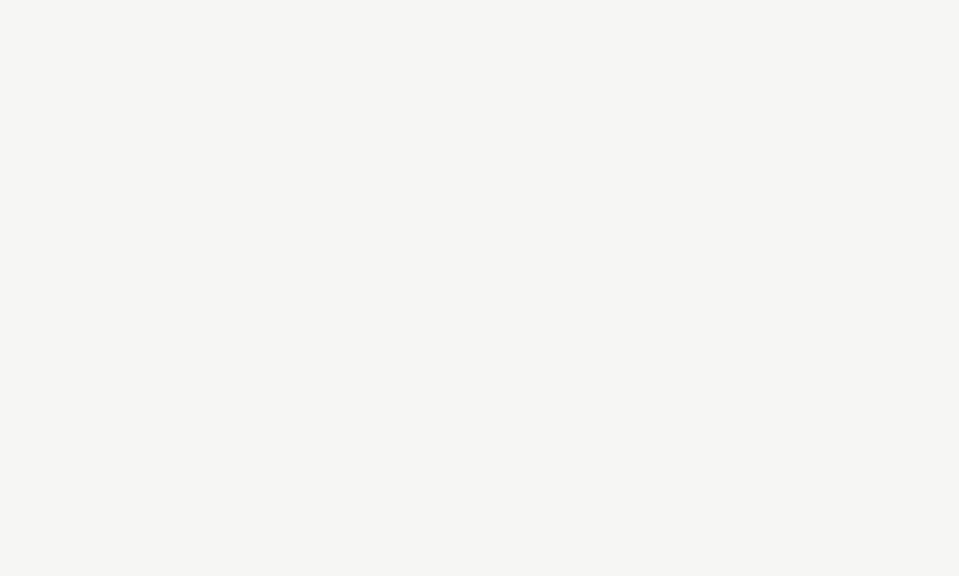
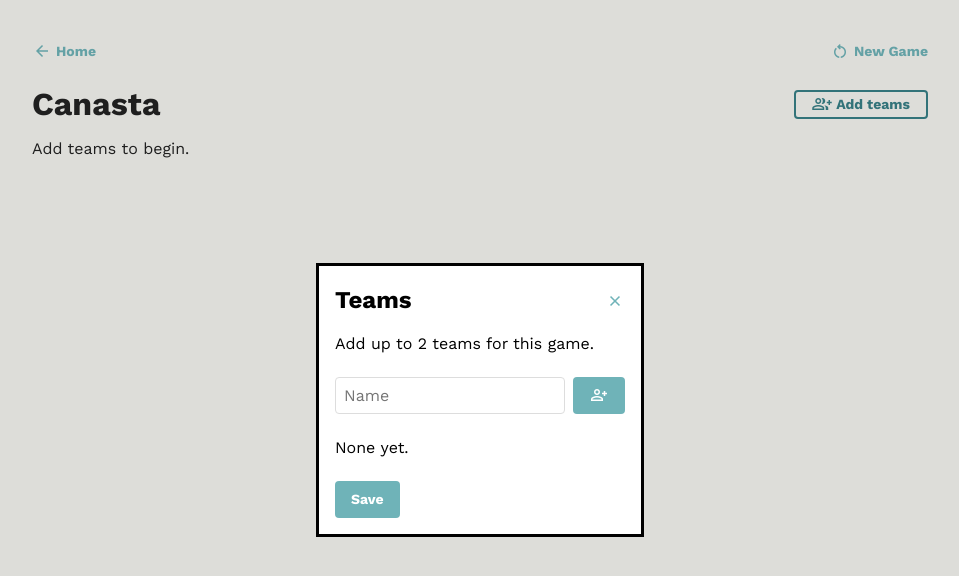
Before and after one commit to atrombet/game-scores, a Vue app: page /canasta in a window 1280 px wide. Before the commit this address had no page. Shown: the top 576 px of the page, without its empty margins (160-1119 px from the left). Built offline with nearby package versions, Linux system fonts and the light colour scheme.

Commit message:
Update spelling of canasta.

```diff
--- a/src/components/KanastaScoreDialog.vue
+++ b/src/components/KanastaScoreDialog.vue
@@ -52,7 +52,7 @@ defineExpose({ open, close })
           class="pointInput"
           type="number"
           inputmode="numeric"
-          placeholder="Kanasta points"
+          placeholder="Canasta points"
           v-model="player.kanastaPoints"
         />
         <input
--- a/src/router/index.js
+++ b/src/router/index.js
@@ -10,8 +10,8 @@ const router = createRouter({
       component: HomeView
     },
     {
-      path: '/kanasta',
-      name: 'kanasta',
+      path: '/canasta',
+      name: 'canasta',
       component: () => import('../views/KanastaGame.vue')
     },
     {
--- a/src/views/HomeView.vue
+++ b/src/views/HomeView.vue
@@ -6,7 +6,7 @@ import { RouterLink } from 'vue-router'
   <main class="page">
     <h1>Select a game</h1>
     <div class="flex-column gap-lg">
-      <RouterLink to="/kanasta">Kanasta</RouterLink>
+      <RouterLink to="/canasta">Canasta</RouterLink>
       <RouterLink to="/qwirkle">Qwirkle</RouterLink>
     </div>
   </main>
--- a/src/views/KanastaGame.vue
+++ b/src/views/KanastaGame.vue
@@ -104,7 +104,7 @@ onMounted(() => {
         <NewGameButton dataKey="kanastaData" @newGame="startNewGame" />
       </div>
       <div class="flex-between align-center">
-        <h1 class="ma-0">Kanasta</h1>
+        <h1 class="ma-0">Canasta</h1>
         <button small outlined dark :disabled="scoresExist" @click="openPlayersDialog">
           <i>group_add</i>
           <span> {{ players.length ? 'Edit' : 'Add' }} teams</span>
@@ -134,7 +134,7 @@ onMounted(() => {
               @click="openScoreDialog(i)"
             >
               <h5>Round {{ i + 1 }}</h5>
-              <div>Kanastas: {{ score.kanastaPoints }}</div>
+              <div>Canasta: {{ score.kanastaPoints }}</div>
               <div>Cards: {{ score.cardPoints }}</div>
             </div>
           </template>
```
